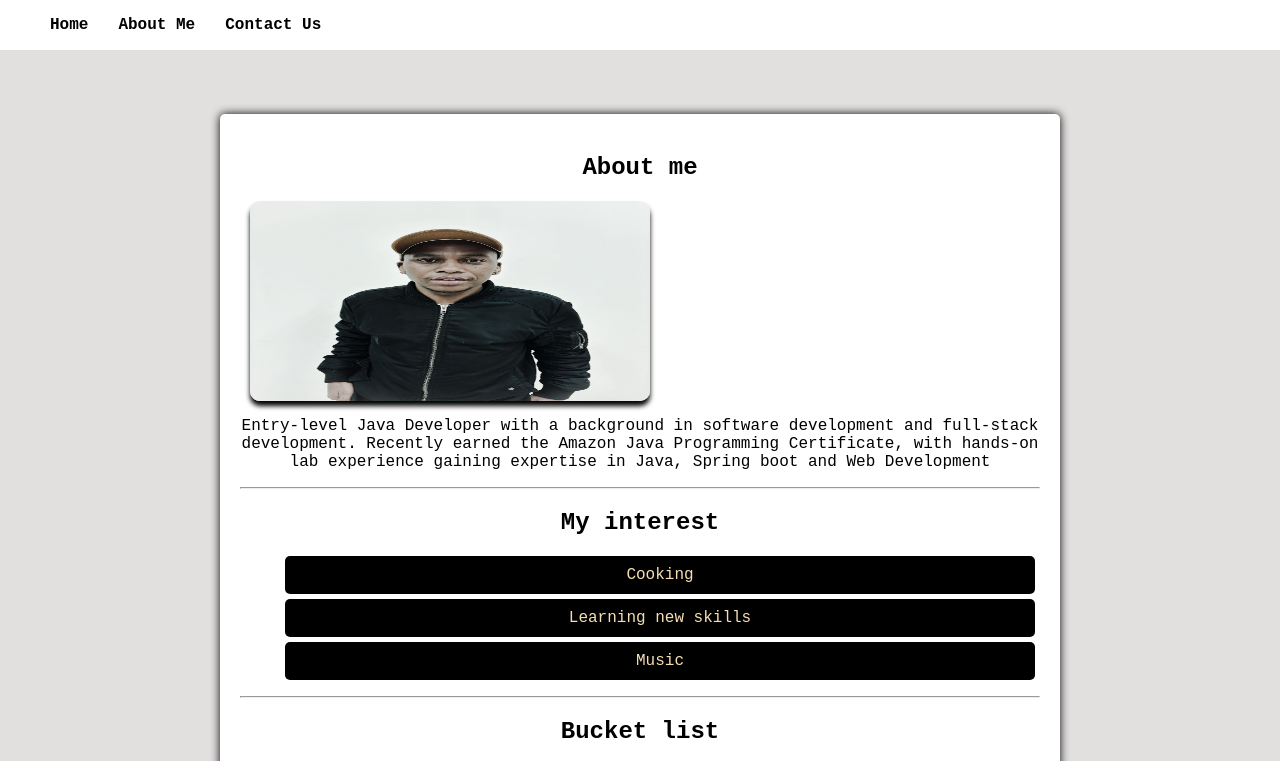
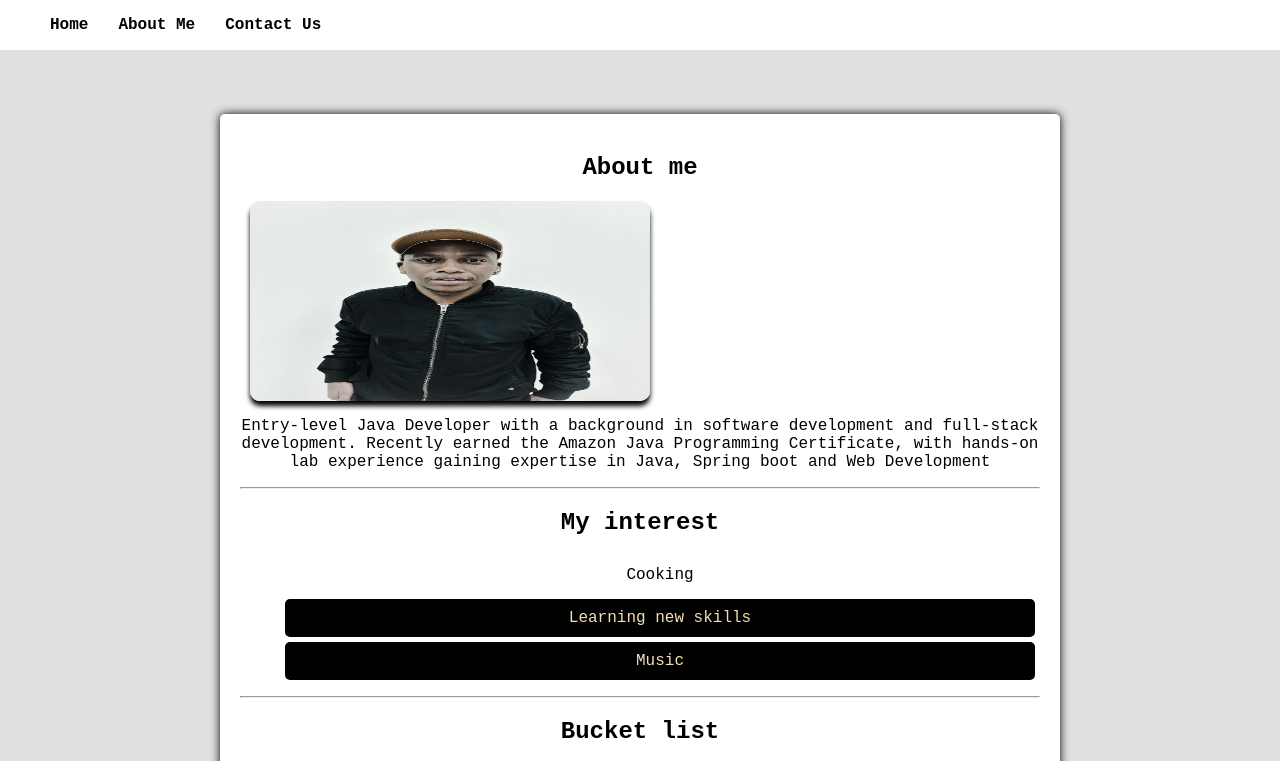
Before and after one commit to PLThabangR/portfolio, a plain HTML site: page about.html in a window 1280 px wide. In both pictures the pointer is over the item "Cooking". Shown: the top 761 px of the page. Drawn offline with Linux system fonts and the light colour scheme.

Commit message:
Adding text transform

```diff
--- a/style/style.css
+++ b/style/style.css
@@ -40,12 +40,17 @@ tr:hover {background-color: coral;}
         margin: 5px;
         padding: 5px;
         font-weight: bold;
-
     }
 
     nav a:hover{
         text-decoration: underline;
         color: black;
+    }
+
+    .interest li:hover{
+        text-transform: capitalize;
+        color: black;
+        background-color: white;
     }
 
     .nav-items{
```
